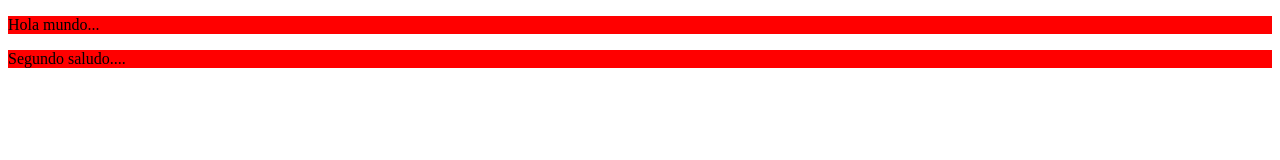
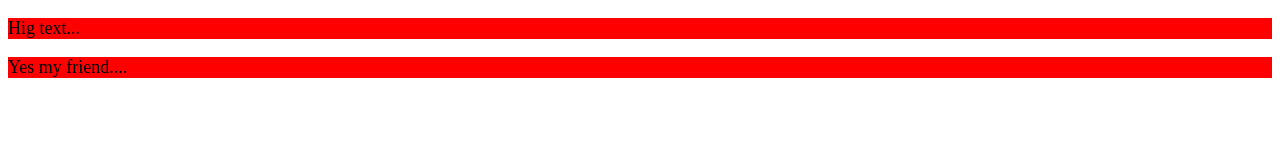
Before and after one commit to ezulueta/Test, a plain HTML site: page index.html in a window 1280 px wide. Drawn offline with Linux system fonts and the light colour scheme.

Commit message:
doing 2 changes

```diff
--- a/index.html
+++ b/index.html
@@ -7,8 +7,8 @@
     <link rel="stylesheet" href="styles.css">
 </head>
 <body>
-    <p >Hola mundo...</p>
-    <p>Segundo saludo....</p>
+    <p >Hig text...</p>
+    <p>Yes my friend....</p>
     <script src="script.js"></script>
 </body>
 </html>
--- a/styles.css
+++ b/styles.css
@@ -1 +1,4 @@
-p {background-color: red;}
+p {
+    background-color: red;
+    font-size: large;
+}
```
